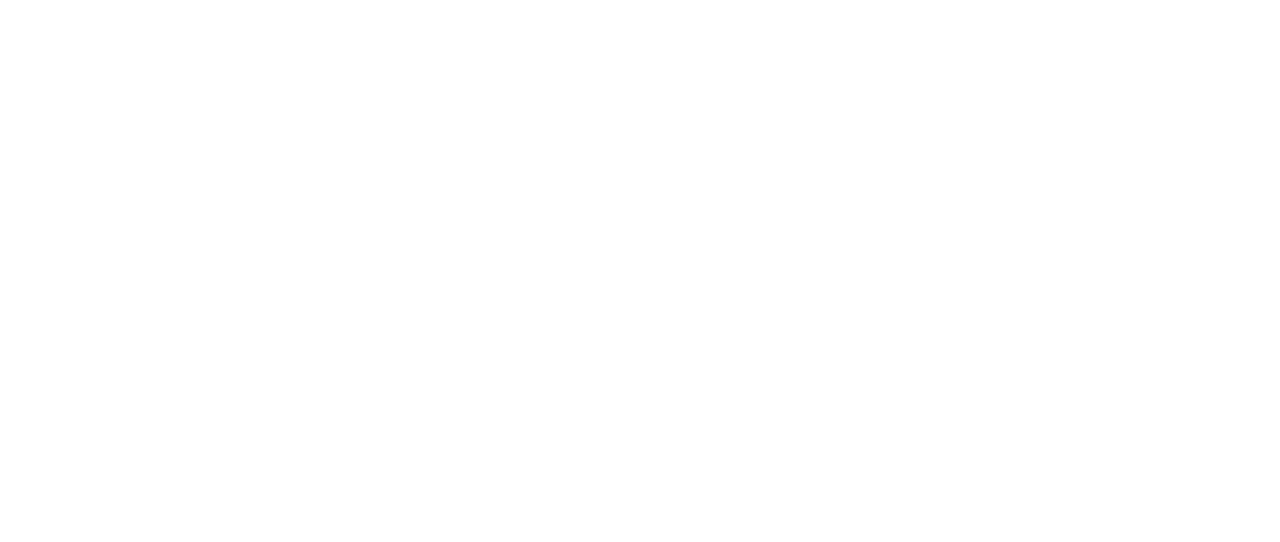
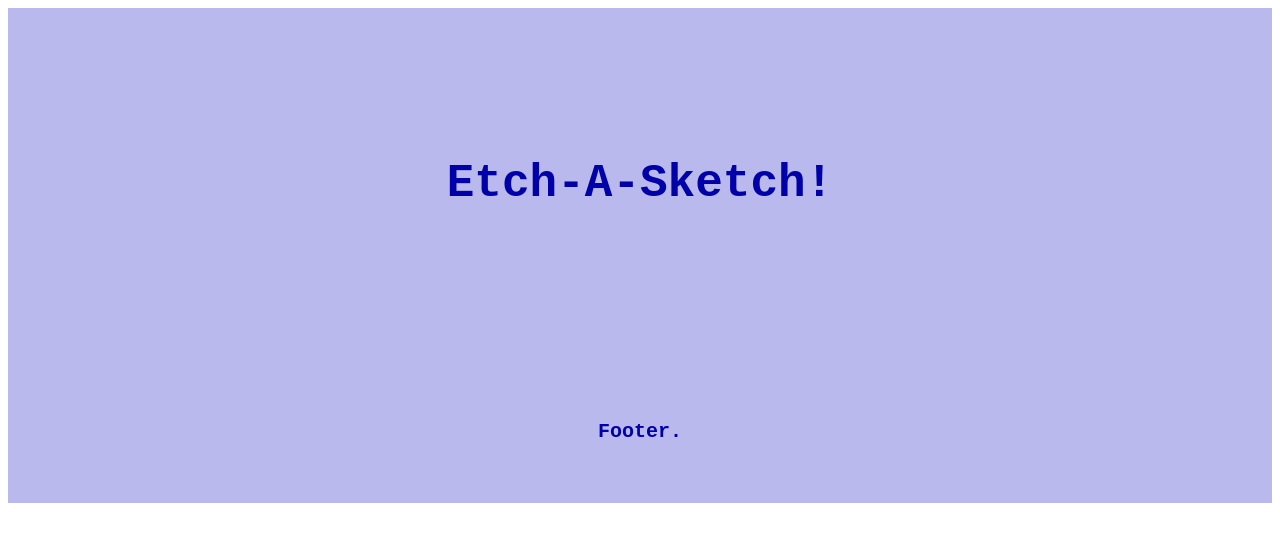
Before and after one commit to Klaranaslund/Etch-a-sketch, a plain HTML site: page index.html in a window 1280 px wide. Drawn offline with Linux system fonts and the light colour scheme.

Commit message:
Add header-, footer- and containerdiv in index.html. Add placeholder styling in style.css.

```diff
--- a/index.html
+++ b/index.html
@@ -4,8 +4,14 @@
     <meta charset="UTF-8">
     <meta name="viewport" content="width=device-width, initial-scale=1.0">
     <title>Etch-A-Sketch</title>
+    <link rel="stylesheet" href="./style.css">
 </head>
 <body>
+    <div class="HeaderContainer">Etch-A-Sketch!</div>
+
+    <div class="GridContainer"></div>
+
+    <div class="FooterContainer">Footer.</div>
 
 </body>
 </html>
--- a/style.css
+++ b/style.css
@@ -0,0 +1,20 @@
+*{
+font-family:'Courier New', Courier, monospace;
+}
+
+.HeaderContainer, .FooterContainer {
+    color: rgb(1, 1, 170);
+    text-align: center;
+    font-weight: 900;
+    background-color: rgb(185, 185, 238);
+}
+
+.HeaderContainer{
+    font-size: 46px;
+    padding: 150px;
+}
+
+.FooterContainer{
+    font-size: 20px;
+    padding: 60px;
+}
```
